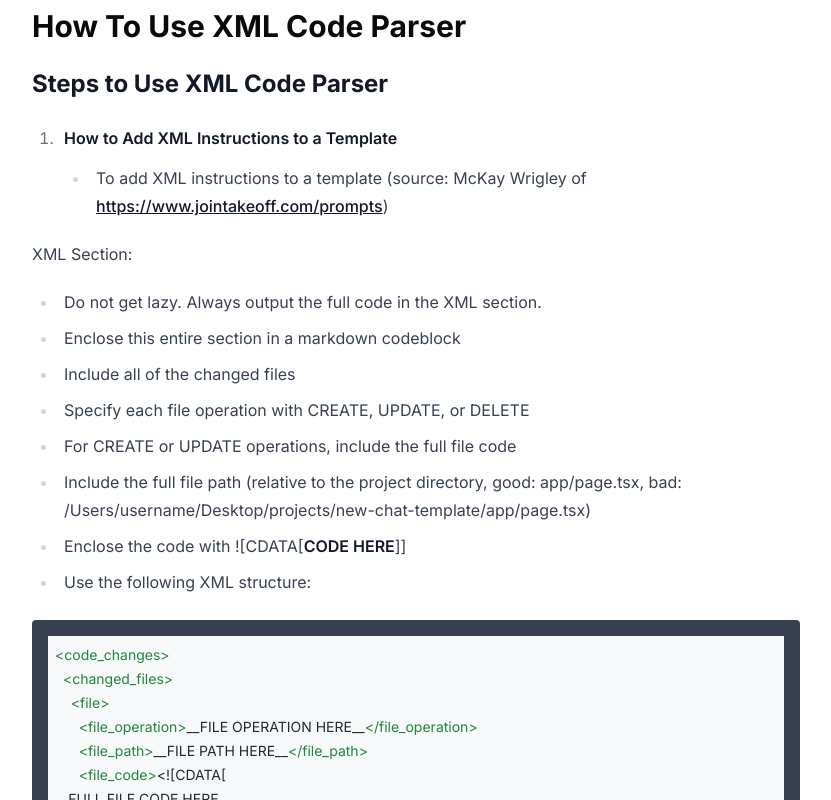
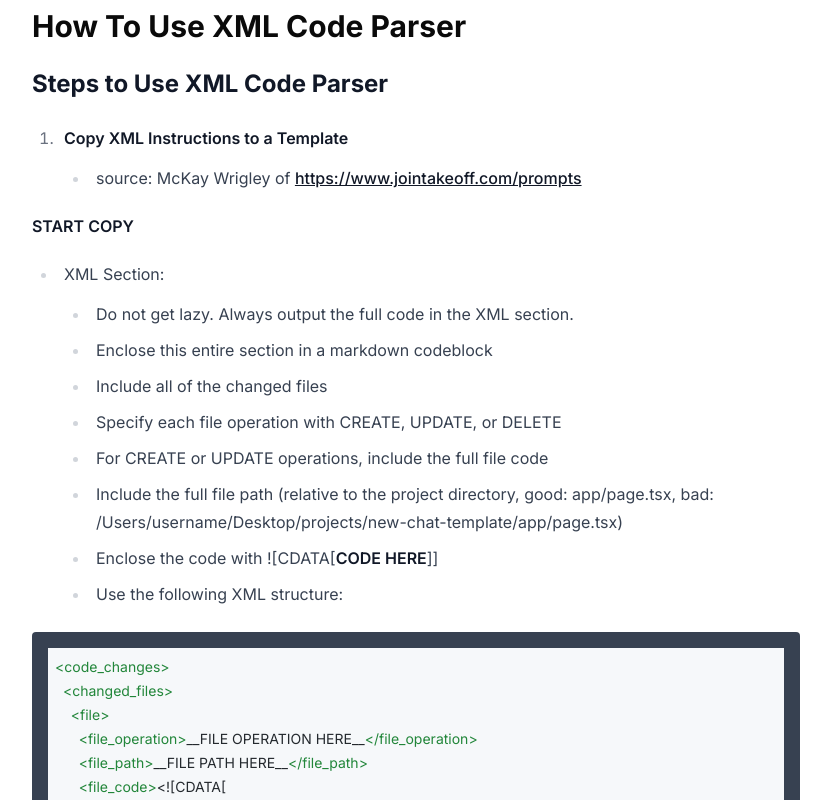
Before and after one commit to brettsmith212/superpromptor, a Next.js app: page /how-to-use in a window 1280 px wide. Shown: the part 1540-2340 px from the top of the page, without its empty margins (224-1055 px from the left). Built offline with nearby package versions, Linux system fonts and the light colour scheme.

Commit message:
formatting

```diff
--- a/app/superpromptor/_lib/instructions.ts
+++ b/app/superpromptor/_lib/instructions.ts
@@ -55,10 +55,12 @@ SuperPromptor is a tool designed to help you create prompts for large language m
 export const XMLParserMarkdown = `
 ## Steps to Use XML Code Parser
 
-1. **How to Add XML Instructions to a Template**
-   - To add XML instructions to a template (source: McKay Wrigley of https://www.jointakeoff.com/prompts)
+1. **Copy XML Instructions to a Template**
+   - source: McKay Wrigley of https://www.jointakeoff.com/prompts
 
-XML Section:
+**START COPY**
+
+   - XML Section:
       - Do not get lazy. Always output the full code in the XML section.
       - Enclose this entire section in a markdown codeblock
       - Include all of the changed files
@@ -83,12 +85,14 @@ __FULL FILE CODE HERE__
 </code_changes>
 \`\`\`
 
-1. **Select a Project Directory**
+**END COPY**
+
+2. **Select a Project Directory**
    - The directory chosen will be where the code changes are inserted.
 
-2. **Paste XML Code Changes**
+3. **Paste XML Code Changes**
    - Paste the XML code changes into the textarea.
 
-3. **Apply Changes**
+4. **Apply Changes**
    - Click "Apply Changes" to insert the changes into the selected project directory.
 `
```
Lines whose indentation alone changed are shown as unchanged.
